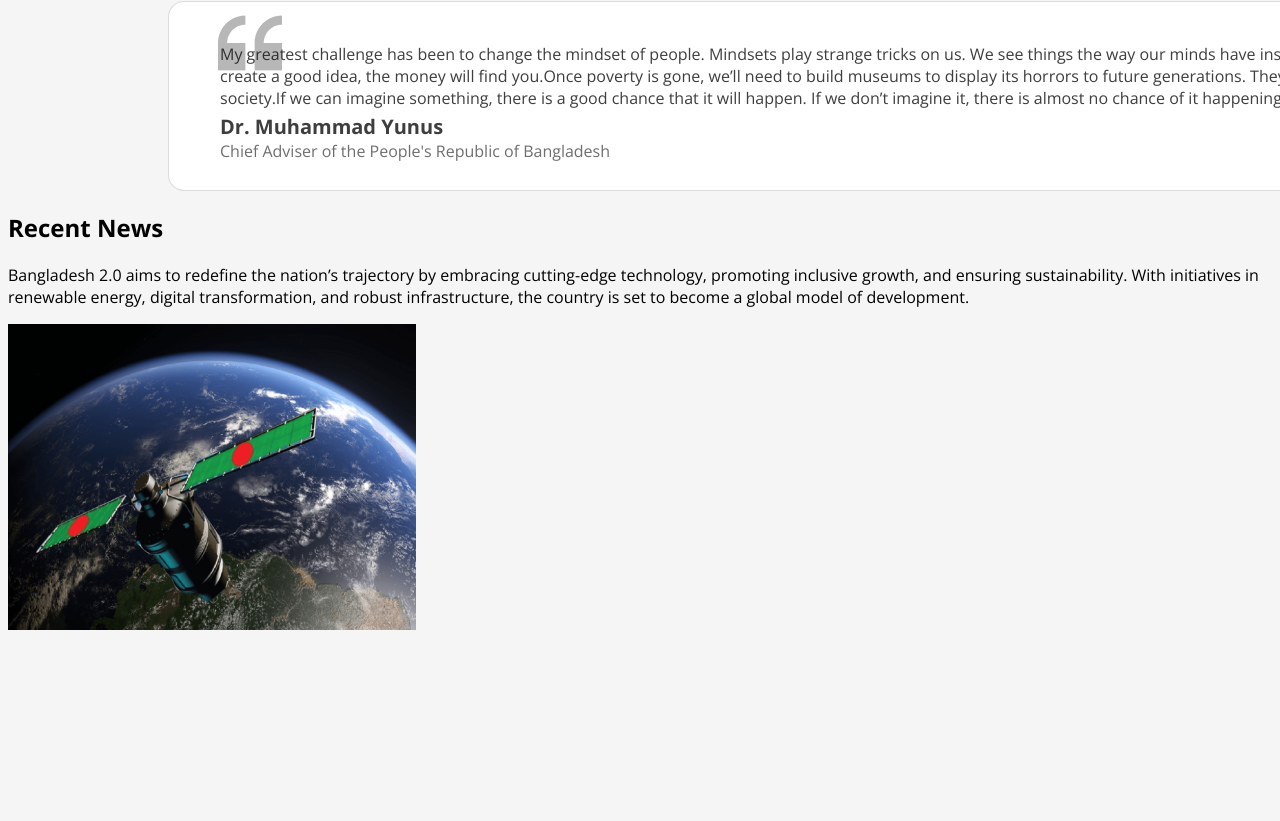
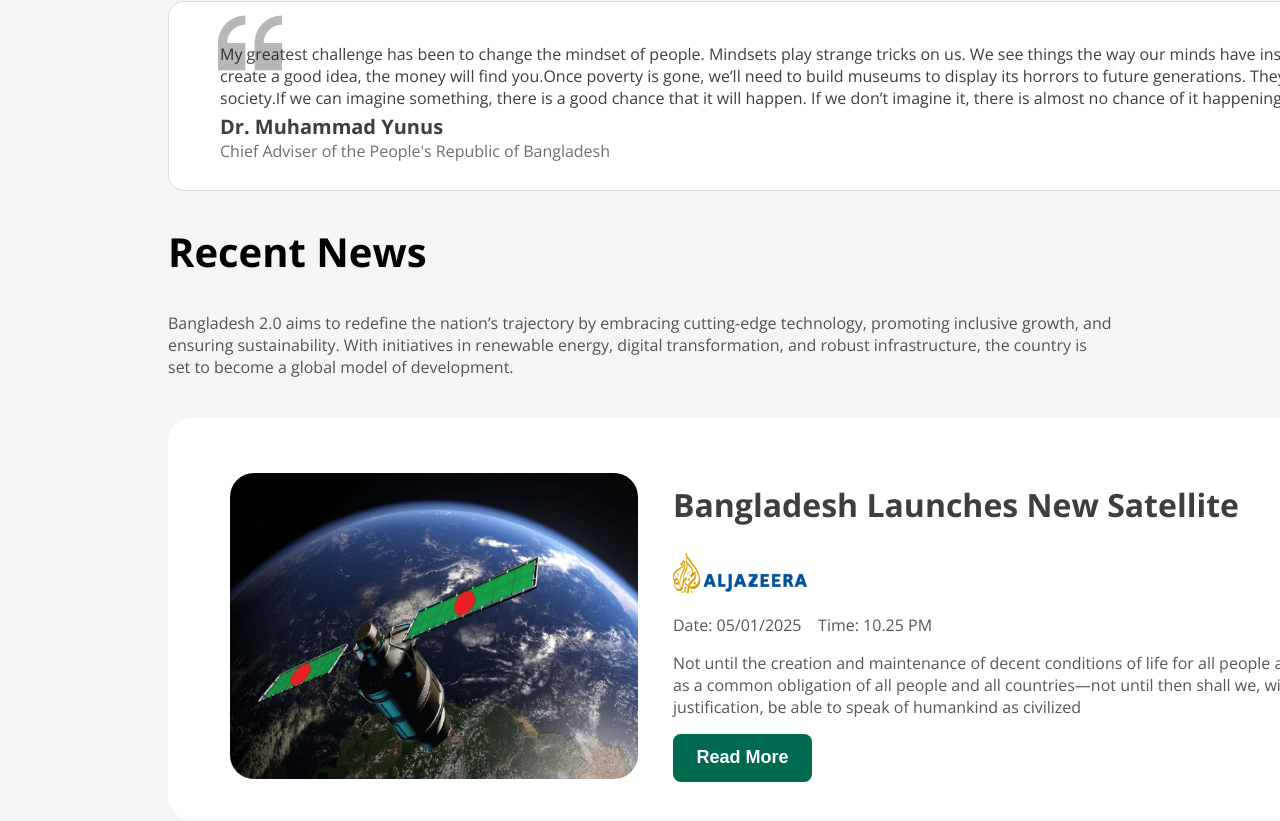
Before and after one commit to rubyrepo/B11A1, a plain HTML site: page index.html in a window 1280 px wide. Shown: the part 1777-2598 px from the top of the page. Before the commit the page ends 2420 px from the top, so only its background shows below. Drawn offline with nearby package versions, Linux system fonts and the light colour scheme.

Commit message:
second commit

```diff
--- a/index.html
+++ b/index.html
@@ -37,57 +37,91 @@
       <h2 class="P-of-BD">Pillars of "Bangladesh 2.0"</h2>
       <div class="piller-section">
         <div class="card">
-          <img src="../B11A1/assets/card-icon.png" alt="">
+          <img src="../B11A1/assets/card-icon.png" alt="" />
           <b>innovation</b>
-          <p>Driving progress with technology, research, and entrepreneurship to solve challenges and create new opportunities.</p>
-        </div>
-        <div class="card">
-          <img src="../B11A1/assets/card-icon.png" alt="">
-          <b>Sustainability</b>
-          <p>Promoting renewable energy, climate resilience, and eco-friendly practices for a greener future.
+          <p>
+            Driving progress with technology, research, and entrepreneurship to
+            solve challenges and create new opportunities.
           </p>
         </div>
         <div class="card">
-          <img src="../B11A1/assets/card-icon.png" alt="">
-          <b>Infrastructure</b>
-          <p>Building modern transportation, energy systems, and digital networks to fuel growth and connectivity.
+          <img src="../B11A1/assets/card-icon.png" alt="" />
+          <b>Sustainability</b>
+          <p>
+            Promoting renewable energy, climate resilience, and eco-friendly
+            practices for a greener future.
           </p>
         </div>
         <div class="card">
-          <img src="../B11A1/assets/card-icon.png" alt="">
+          <img src="../B11A1/assets/card-icon.png" alt="" />
+          <b>Infrastructure</b>
+          <p>
+            Building modern transportation, energy systems, and digital networks
+            to fuel growth and connectivity.
+          </p>
+        </div>
+        <div class="card">
+          <img src="../B11A1/assets/card-icon.png" alt="" />
           <b>Empowerment</b>
-          <p>Creating opportunities for all communities through education and skills.
+          <p>
+            Creating opportunities for all communities through education and
+            skills.
           </p>
         </div>
       </div>
       <section class="the-vision">
         <h2>The Vision of Future</h2>
-        <p>Bangladesh 2.0 aims to redefine the nation’s trajectory by embracing cutting-edge technology, promoting inclusive growth, and ensuring sustainability. With initiatives in <br> renewable energy, digital transformation, and robust infrastructure, the country is set to become a global model of development.</p>
+        <p>
+          Bangladesh 2.0 aims to redefine the nation’s trajectory by embracing
+          cutting-edge technology, promoting inclusive growth, and ensuring
+          sustainability. With initiatives in <br />
+          renewable energy, digital transformation, and robust infrastructure,
+          the country is set to become a global model of development.
+        </p>
         <div class="vision-box-p">
           <div class="vision-box vision-box1">
-            <img src="../B11A1/assets/card-icon.png" alt="">
-            <br>
+            <img src="../B11A1/assets/card-icon.png" alt="" />
+            <br />
             <b>Digital Transformation</b>
-            <p>Creating a nationwide digital ecosystem to enhance connectivity and access to services for all citizens.</p>
+            <p>
+              Creating a nationwide digital ecosystem to enhance connectivity
+              and access to services for all citizens.
+            </p>
             <button class="vision-box-btn1">Learn More</button>
           </div>
           <div class="vision-box vision-box2">
-            <img src="../B11A1/assets/card-icon.png" alt="">
-            <br>
+            <img src="../B11A1/assets/card-icon.png" alt="" />
+            <br />
             <b>Green Energy</b>
-            <p>Investments in solar and wind energy to ensure a sustainable and eco-friendly future.</p>
+            <p>
+              Investments in solar and wind energy to ensure a sustainable and
+              eco-friendly future.
+            </p>
             <button class="vision-box-btn2">Learn More</button>
           </div>
           <div class="vision-box vision-box3">
-            <img src="../B11A1/assets/card-icon.png" alt="">
-            <br>
+            <img src="../B11A1/assets/card-icon.png" alt="" />
+            <br />
             <b>Modern Infrastructure</b>
-            <p>Building state-of-the-art infrastructure to support economic growth and global competitiveness.</p>
+            <p>
+              Building state-of-the-art infrastructure to support economic
+              growth and global competitiveness.
+            </p>
             <button class="vision-box-btn3">Learn More</button>
           </div>
         </div>
         <div class="vision-quote">
-          <p>My greatest challenge has been to change the mindset of people. Mindsets play strange tricks on us. We see things the way our minds have instructed our eyes to see.Business money is limitless. If you create a good idea, the money will find you.Once poverty is gone, we’ll need to build museums to display its horrors to future generations. They’ll wonder why poverty continued so long in human society.If we can imagine something, there is a good chance that it will happen. If we don’t imagine it, there is almost no chance of it happening</p>
+          <p>
+            My greatest challenge has been to change the mindset of people.
+            Mindsets play strange tricks on us. We see things the way our minds
+            have instructed our eyes to see.Business money is limitless. If you
+            create a good idea, the money will find you.Once poverty is gone,
+            we’ll need to build museums to display its horrors to future
+            generations. They’ll wonder why poverty continued so long in human
+            society.If we can imagine something, there is a good chance that it
+            will happen. If we don’t imagine it, there is almost no chance of it
+            happening
+          </p>
           <b>Dr. Muhammad Yunus</b>
           <div class="p2">
             Chief Adviser of the People's Republic of Bangladesh
@@ -95,10 +129,27 @@
         </div>
       </section>
       <section class="recent-news">
-        <h2>Recent News</h2>
-        <p>Bangladesh 2.0 aims to redefine the nation’s trajectory by embracing cutting-edge technology, promoting inclusive growth, and ensuring sustainability. With initiatives in renewable energy, digital transformation, and robust infrastructure, the country is set to become a global model of development.</p>
+        <h2 class="recent-news-h2-1">Recent News</h2>
+        <p class="recent-news-p1">
+          Bangladesh 2.0 aims to redefine the nation’s trajectory by embracing
+          cutting-edge technology, promoting inclusive growth, and ensuring
+          sustainability. With initiatives in renewable energy, digital
+          transformation, and robust infrastructure, the country is set to
+          become a global model of development.
+        </p>
         <div class="recent-news-card1">
-          <img src="../B11A1/assets/satelite.png" alt="">
+          <div class="recent-news-card1-box1">
+            <img src="../B11A1/assets/satelite.png" alt="" />
+          </div>
+         <div class="recent-nes-card1-box2">
+          <h2>Bangladesh Launches New Satellite</h2>
+          <img src="../B11A1/assets/al-jazeera.png" alt="">
+          <div>
+              <p class="date-time">Date: 05/01/2025 &nbsp;&nbsp;&nbsp;Time: 10.25 PM</p>
+          </div>
+          <p class="not-until">Not until the creation and maintenance of decent conditions of life for all people are recognized and accepted as a common obligation of all people and all countries—not until then shall we,
+            with a certain degree of justification, be able to speak of humankind as civilized</p>
+            <button class="recent-news-card1-btn">Read More</button>
         </div>
         <div class="recent-nes-card2"></div>
       </section>
--- a/styles/style.css
+++ b/styles/style.css
@@ -216,3 +216,63 @@ nav button {
   font-weight: 400;
   margin: 0px 0px 0px 0px;
 }
+
+.recent-news{
+  padding: 0px 160px;
+}
+
+.recent-news-h2-1{
+  font-size: 40px;
+  font-weight: 700;
+}
+.recent-news-p1{
+  color: rgba(14, 14, 14, 0.7);
+  font-size: 16px;
+  font-weight: 400;
+}
+.recent-news-card1{
+  background-color: #ffffff;
+  display: flex;
+  justify-content: space-between;
+  height: 402px;
+  width: 1336px;
+  align-items: center;
+  margin: 40px 0px 0px 0px;
+  padding: 0px 274px 0px 0px ;
+  border-radius: 24px;
+
+}
+.recent-news-card1-box1 img {
+  height: 306px;
+  width: 408px;
+  border-radius: 24px;
+  margin: 14px 35px -4px 62px;
+}
+.recent-nes-card1-box2{
+  margin: 0px 0px 0px 0px;
+}
+.recent-nes-card1-box2 h2{
+  font-size: 32px;
+  color: rgba(14, 14, 14, 0.8);
+  font-weight: 700;
+}
+.date-time{
+  color: rgba(14, 14, 14, 0.7);
+  font-size: 16px;
+  font-weight: 400;
+}
+.not-until{
+  color: rgba(14, 14, 14, 0.7);
+  font-size: 16px;
+  font-weight: 400;
+}
+.recent-news-card1-btn{
+  height: 48px;
+  width: 139px;
+  font-size: 18px;
+  font-weight: 600;
+  border-radius: 8px;
+  color: white;
+  background-color: rgba(0, 106, 80, 1);
+  border: none  ;
+}
```
